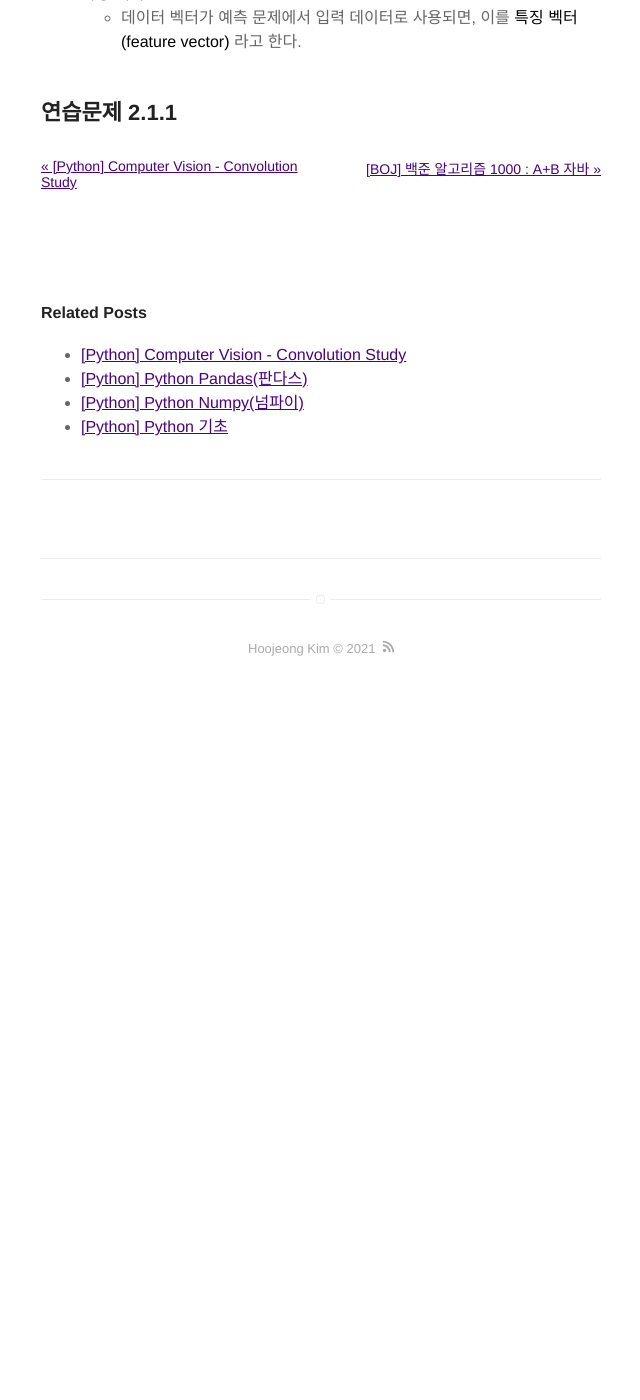
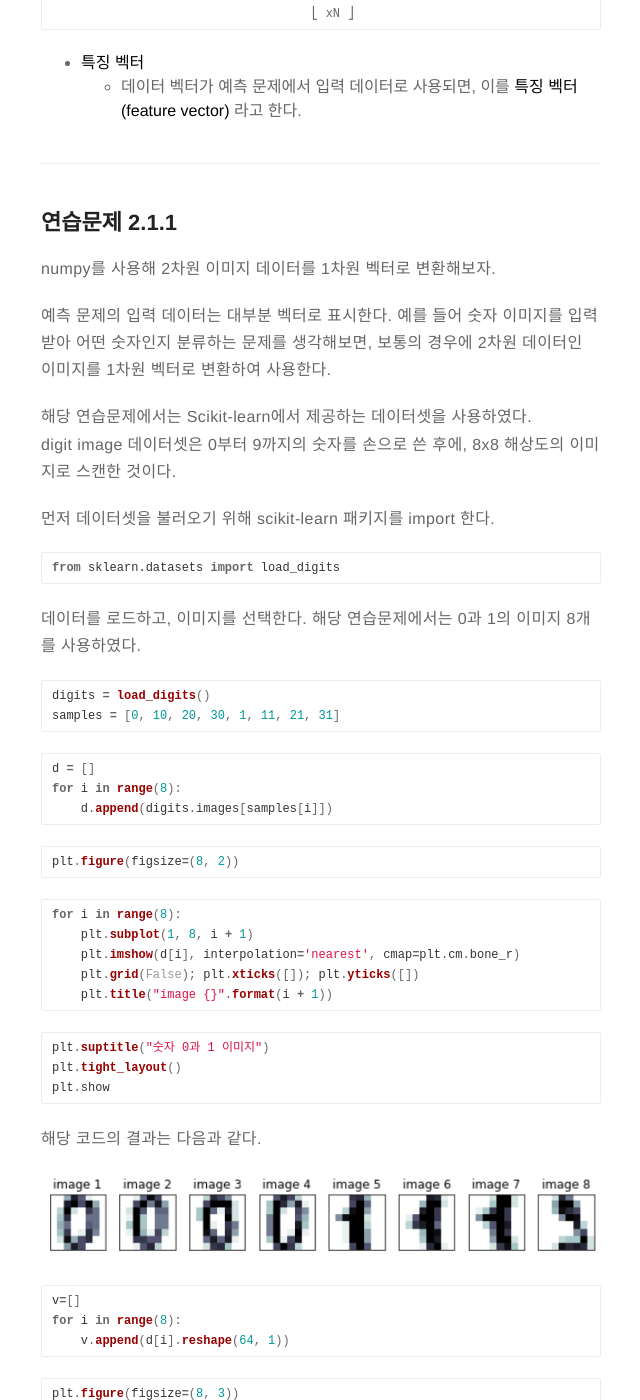
Before and after one commit to hoojeong-dev/gnwjd309.github.io, a Jekyll site: the page built from _posts/2020-02-04-liner-algebra-1.md, in a window 1280 px wide and 1400 px high, scrolled down 2556 px. Shown: the whole window, without its empty margins (319-959 px from the left). Built offline with Jekyll 4.4.1, drawn with Linux system fonts in a browser that asks for light colours; before the commit the page ends 3256 px from its top, so only the background shows below that; some of the changed text lies outside the part shown.

Commit message:
edit post

````diff
--- a/_posts/2020-02-04-liner-algebra-1.md
+++ b/_posts/2020-02-04-liner-algebra-1.md
@@ -25,7 +25,14 @@ description: linear algebra study
 
 선형대수는 덧셈과 상수곱 구조를 갖는 벡터공간이 존재한다. 이차, 삼차함수같은 곡선이나 포물선이 존재하지 않고, 오직 직선(linear)으로만 이루어져 있다.
 
-먼저, 넘파이로 코드를 작성하기 위해 넘파이 패키지를 import 한다.
+먼저,  실습을 진행하기 위해 필요한 패키지를 import 한다.
+
+이때 패키지를 설치하지 않았다면, 아래의 명령어를 통해 설치한다.
+```
+conda install numpy
+conda install matplotlib
+conda install Scikit-learn
+```
 
 ```python
 import numoy as np
@@ -83,5 +87,79 @@ pylab는 대부분의 matplotlib.pyplot와 numpy를 하나의 네임스페이스
 * __특징 벡터__
     * 데이터 벡터가 예측 문제에서 입력 데이터로 사용되면, 이를 __특징 벡터(feature vector)__ 라고 한다.
 
+---
 
 ## 연습문제 2.1.1
+numpy를 사용해 2차원 이미지 데이터를 1차원 벡터로 변환해보자.
+
+예측 문제의 입력 데이터는 대부분 벡터로 표시한다. 예를 들어 숫자 이미지를 입력받아 어떤 숫자인지 분류하는 문제를 생각해보면, 보통의 경우에 2차원 데이터인 이미지를 1차원 벡터로 변환하여 사용한다.
+
+해당 연습문제에서는 Scikit-learn에서 제공하는 데이터셋을 사용하였다.
+digit image 데이터셋은 0부터 9까지의 숫자를 손으로 쓴 후에, 8x8 해상도의 이미지로 스캔한 것이다.
+
+먼저 데이터셋을 불러오기 위해 scikit-learn 패키지를 import 한다.
+```python
+from sklearn.datasets import load_digits
+```
+
+데이터를 로드하고, 이미지를 선택한다.
+해당 연습문제에서는 0과 1의 이미지 8개를 사용하였다.
+```python
+digits = load_digits()
+samples = [0, 10, 20, 30, 1, 11, 21, 31]
+```
+
+```python
+d = []
+for i in range(8):
+    d.append(digits.images[samples[i]])
+```
+
+```python
+plt.figure(figsize=(8, 2))
+```
+
+```python
+for i in range(8):
+    plt.subplot(1, 8, i + 1)
+    plt.imshow(d[i], interpolation='nearest', cmap=plt.cm.bone_r)
+    plt.grid(False); plt.xticks([]); plt.yticks([])
+    plt.title("image {}".format(i + 1))
+```
+
+```python
+plt.suptitle("숫자 0과 1 이미지")
+plt.tight_layout()
+plt.show
+```
+해당 코드의 결과는 다음과 같다.
+
+<p align="center">
+  <img src="../assets/post_source/0216_image_data.png">
+</p>
+
+```python
+v=[]
+for i in range(8):
+    v.append(d[i].reshape(64, 1))
+```
+```python
+plt.figure(figsize=(8, 3))
+```
+```python
+for i in range(8):
+    plt.subplot(1, 8, i + 1)
+    plt.imshow(v[i], aspect=0.4, interpolation='nearest', cmap=plt.cm.bone_r)
+    plt.grid(False); plt.xticks([]); plt.yticks([])
+    plt.title("vector {}".format(i + 1))
+```
+```python
+plt.suptitle("벡터화 된 이미지", y=1.05)
+plt.tight_layout(w_pad=7)
+plt.show
+```
+해당 코드의 결과는 다음과 같다.
+
+<p align="center">
+  <img src="../assets/post_source/0216_vector_data.png">
+</p>
````
Also changed, not shown: other parts of _posts/2020-02-04-liner-algebra-1.md (+0 -3 lines), assets/post_source/0216_image_data.png (added), assets/post_source/0216_vector_data.png (added).
